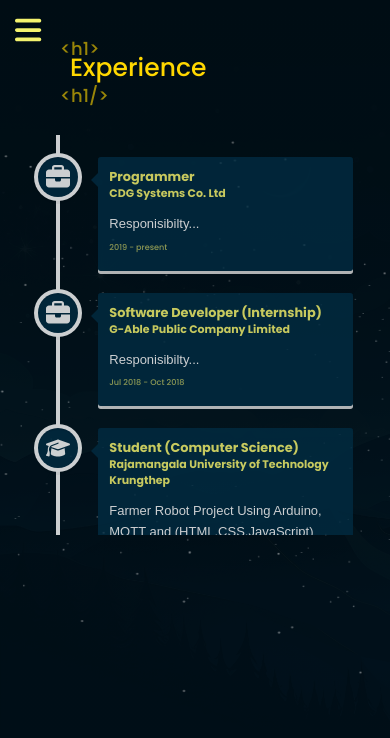
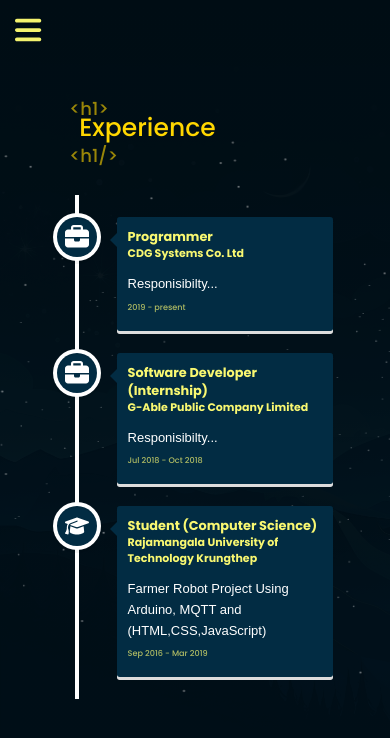
Before and after one commit to phanthakarnp1997/react-portfolio, a React (Vite) app: page /react-portfolio/experience in a window 390 px wide. Shown: the top 738 px of the page. Built offline with nearby package versions, Linux system fonts and the light colour scheme; a web font is replaced by a local one.

Commit message:
refactor: scss

```diff
--- a/src/components/Experience/index.jsx
+++ b/src/components/Experience/index.jsx
@@ -24,7 +24,7 @@ function Experience() {
             idx={1}
           />
         </h1>
-        <div className="timeline">
+        <div className="timeline-container">
           <VerticalTimeline>
             <VerticalTimelineElement
               className="vertical-timeline-element--work"
--- a/src/components/Experience/index.scss
+++ b/src/components/Experience/index.scss
@@ -1,21 +1,28 @@
 .container.experience-page {
-  .timeline {
-    width: 85vw;
-    height: 55%;
-    overflow: auto;
-    opacity: 0.8;
-  }
+  //   border: 1px solid yellow;
+  position: initial;
+  margin-top: 5rem;
+  left: 10%;
+  padding: 5rem;
+  display: flex;
+  flex-direction: column;
+  min-height: 100px;
+  width: 85%;
+  height: 90vh;
+}
+.timeline-container {
+  //   border: 1px solid blue;
+  padding: 1rem;
+  width: 100%;
+  height: 100vh;
+  overflow-y: scroll;
 }
 
 @media screen and (max-width: 1200px) {
   .container.experience-page {
+    padding: 1rem;
     h1 {
-      margin-left: 15rem;
-      margin-top: 5rem;
-    }
-    .timeline {
-      max-height: 40rem;
-      margin-left: 10rem;
+      margin-left: 5rem;
       margin-top: 5rem;
     }
   }
@@ -23,22 +30,16 @@
 @media screen and (max-width: 1024px) {
   .container.experience-page {
     h1 {
-      margin-left: 10rem;
+      margin-left: 5rem;
       font-size: 3.5rem;
-    }
-    .timeline {
-      margin-left: 5rem;
     }
   }
 }
 @media screen and (max-width: 480px) {
   .container.experience-page {
     h1 {
-      margin-left: 8rem;
+      margin-left: 5rem;
       font-size: 2.5rem;
-    }
-    .timeline {
-      margin-left: 3rem;
     }
   }
 }
--- a/src/components/Home/index.scss
+++ b/src/components/Home/index.scss
@@ -2,7 +2,7 @@
   will-change: transform;
   .text-zone {
     position: absolute;
-    left: 15%;
+    left: 17%;
     top: 50%;
     transform: translateY(-50%);
     width: 40%;
```
